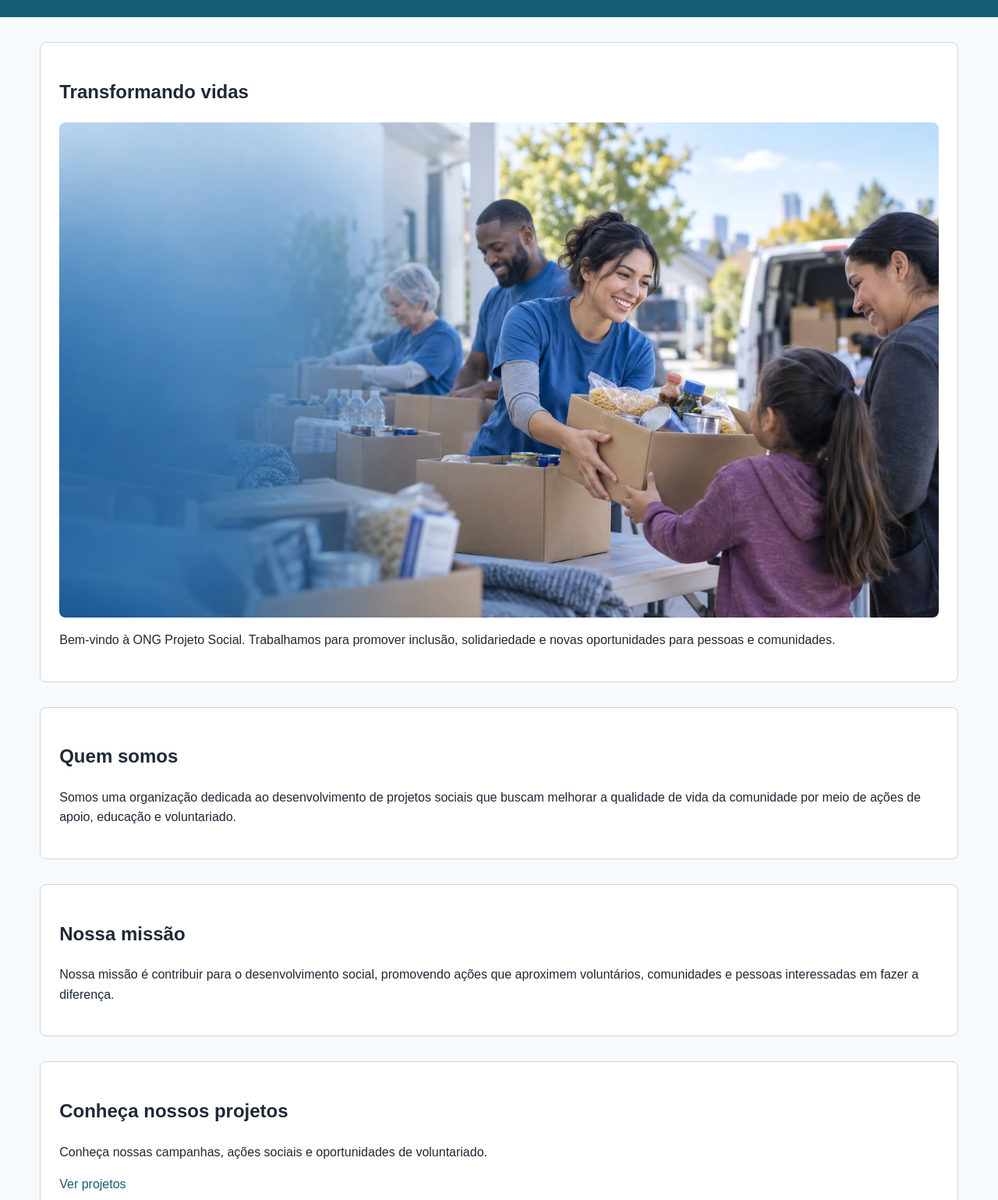
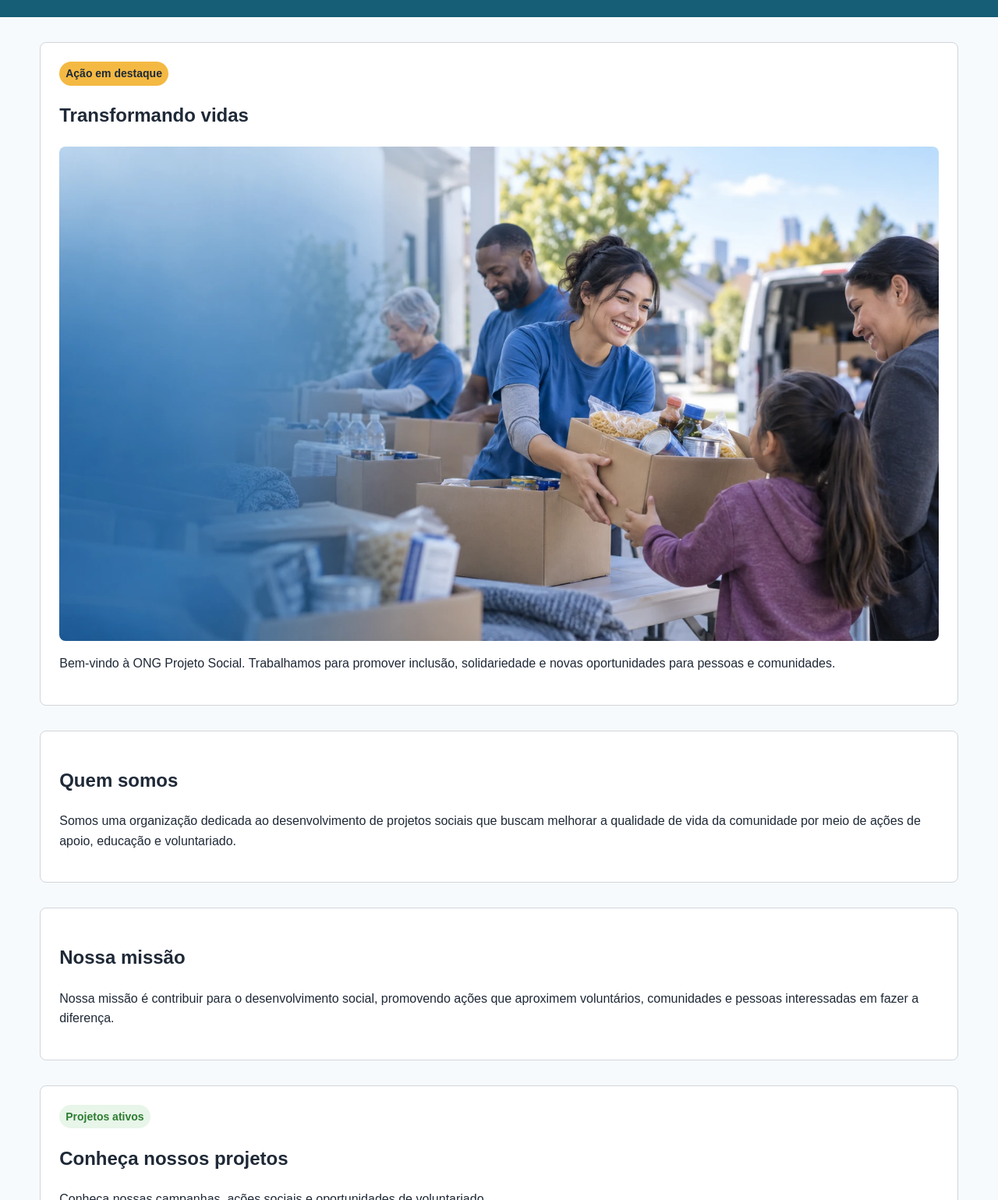
Before and after one commit to rafaelataides/projeto-ong-html5, a plain HTML site: page html/index.html in a window 1280 px wide. Shown: the part 61-1600 px from the top of the page at 78% size. Drawn offline with Linux system fonts and the light colour scheme.

Commit message:
Adiciona badges e destaque visual na página inicial

```diff
--- a/html/index.html
+++ b/html/index.html
@@ -25,6 +25,11 @@
     <main>
 
         <section>
+
+            <span class="badge badge-destaque">
+                Ação em destaque
+            </span>
+
             <h2>Transformando vidas</h2>
 
             <picture>
@@ -33,7 +38,7 @@
                     type="image/webp">
 
                 <img
-                    src="../imagens/banner-home.jpg"
+                    src="../imagens/banner-home.png"
                     alt="Voluntários entregando alimentos para famílias da comunidade">
             </picture>
 
@@ -42,9 +47,12 @@
                 inclusão, solidariedade e novas oportunidades para pessoas
                 e comunidades.
             </p>
+
         </section>
 
+
         <section>
+
             <h2>Quem somos</h2>
 
             <p>
@@ -53,9 +61,12 @@
                 da comunidade por meio de ações de apoio, educação e
                 voluntariado.
             </p>
+
         </section>
 
+
         <section>
+
             <h2>Nossa missão</h2>
 
             <p>
@@ -63,9 +74,16 @@
                 promovendo ações que aproximem voluntários, comunidades
                 e pessoas interessadas em fazer a diferença.
             </p>
+
         </section>
 
+
         <section>
+
+            <span class="badge badge-sucesso">
+                Projetos ativos
+            </span>
+
             <h2>Conheça nossos projetos</h2>
 
             <p>
@@ -73,10 +91,14 @@
                 de voluntariado.
             </p>
 
-            <a href="projetos.html">Ver projetos</a>
+            <a href="projetos.html" class="botao">
+                Ver projetos
+            </a>
+
         </section>
 
     </main>
+
 
     <footer>
         <p>
```
